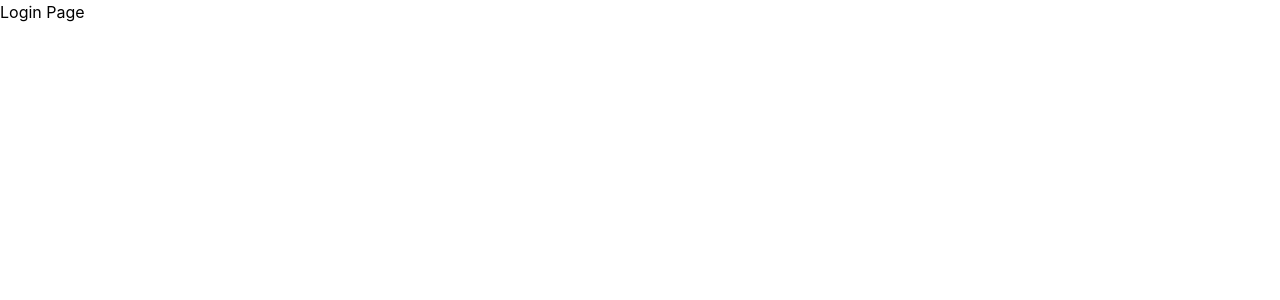
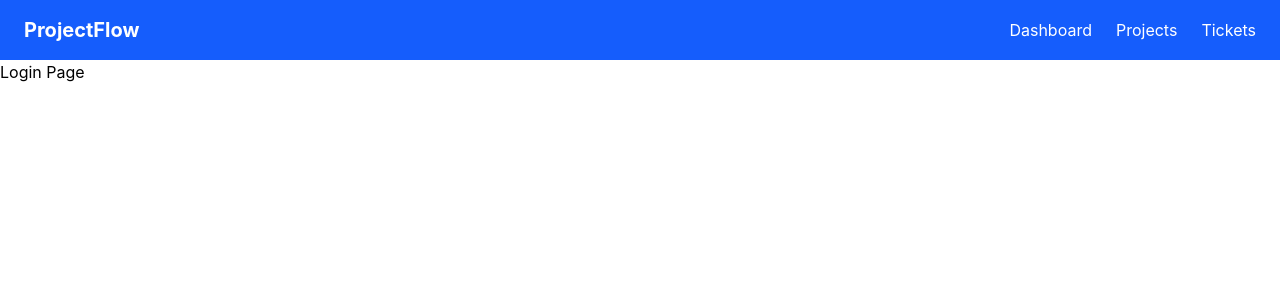
Before and after one commit to spencerbetchey/jira-clone, a React (Vite) app in the folder client/: page /login in a window 1280 px wide. Shown: the top 300 px of the page. Built offline with nearby package versions, Linux system fonts and the light colour scheme.

Commit message:
Added Navbar component with routing links

```diff
--- a/client/src/App.jsx
+++ b/client/src/App.jsx
@@ -1,4 +1,5 @@
 import { Routes, Route, Navigate } from 'react-router-dom'
+import Navbar from './components/layout/Navbar'
 import Login from './pages/Auth/Login'
 import Dashboard from './pages/Dashboard/Dashboard'
 import Projects from './pages/Projects/Projects'
@@ -6,6 +7,8 @@ import Tickets from './pages/Tickets/Tickets'
 
 function App() {
   return (
+    <div>
+      <Navbar />
       <Routes>
         <Route path="/" element={<Navigate to="/login" />} />
         <Route path="/login" element={<Login />} />
@@ -13,6 +16,7 @@ function App() {
         <Route path="/projects" element={<Projects />} />
         <Route path="/tickets" element={<Tickets />} />
       </Routes>
+    </div>
   )
 }
 
--- /dev/null
+++ b/client/src/components/layout/Navbar.jsx
@@ -0,0 +1,18 @@
+import { Link } from 'react-router-dom'
+
+function Navbar() {
+  return (
+    <nav className="bg-blue-600 text-white px-6 py-4 flex items-center justify-between">
+      <div className="text-xl font-bold">
+        <Link to="/dashboard">ProjectFlow</Link>
+      </div>
+      <div className="flex gap-6">
+        <Link to="/dashboard" className="hover:text-blue-200">Dashboard</Link>
+        <Link to="/projects" className="hover:text-blue-200">Projects</Link>
+        <Link to="/tickets" className="hover:text-blue-200">Tickets</Link>
+      </div>
+    </nav>
+  )
+}
+
+export default Navbar
```
Lines whose indentation alone changed are shown as unchanged.
